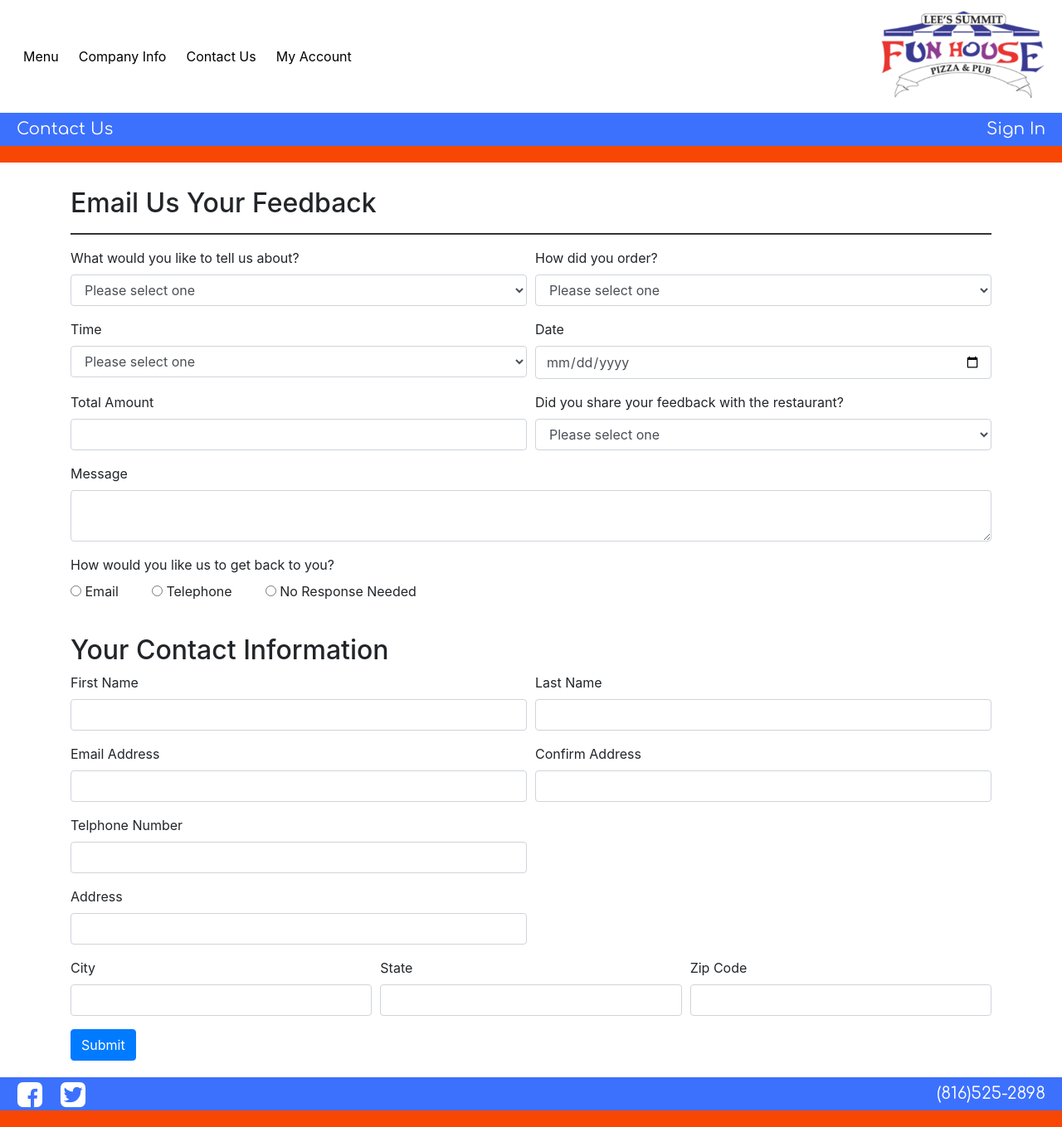
After one commit to brandonrasmussen/capstone-project, a Flask app: page /contact in a window 1280 px wide. The commit adds this page. Shown: the whole page at 83% size. Run offline with Flask 2, Linux system fonts and the light colour scheme; some libraries are stand-ins or nearby versions; some web fonts are replaced.

Commit message:
Completed contact.html with validation, changed padding on forms on contact & signup

```diff
--- a/main.py
+++ b/main.py
@@ -4,10 +4,10 @@ import os
 
 # Flask-WTF
 from flask_wtf import Form
-from wtforms import TextField, PasswordField, validators, HiddenField
-from wtforms import TextAreaField, BooleanField
-from wtforms.validators import Required, EqualTo, Optional
+from wtforms import TextField, PasswordField, validators, HiddenField, TextAreaField, BooleanField, SelectField, DateField, IntegerField, RadioField
+from wtforms.validators import Required, EqualTo, Optional, AnyOf
 from wtforms.validators import Length, email
+from wtforms.fields.html5 import DateField
 
 # Hash Passwords
 from werkzeug.security import generate_password_hash, check_password_hash
@@ -125,7 +125,6 @@ class SignupForm(Form):
             Required('Please provide a phone number')])
     email = TextField('Email Address', validators=[
             Required('Please provide a valid email address'),
-            Length(min=6, message=(u'Email address too short')),
             email(message=(u'That\'s not a valid email address.'))])
     password = PasswordField('Password', validators=[
             Required(),
@@ -134,9 +133,36 @@ class SignupForm(Form):
 # Class for Login WTForm Fields
 class LoginForm(Form):
     email = TextField('Email Address', validators=[
-            Required('Please provide a valid email address')])
+            Required('Please provide a valid email address'),
+            email(message=(u'That\'s not a valid email address.'))])
     password = PasswordField('Password', validators=[
             Required('Please provide a valid password')])
+
+# Class for Contact WTForm Fields
+class ContactForm(Form):
+    tell = SelectField(u'What would you like to tell us about?', choices=[('none', 'Please select one'), ('restaurant', 'Restaurant/Food Experience'), ('site', 'Website'),
+            ('general', 'General Inquiry')], validators =[AnyOf(values=['restaurant', 'site'], message='Please select an option')])
+    order = SelectField(u'How did you order?', choices=[('none', 'Please select one'), ('online', 'Online'), ('phone', 'Telephone'), ('dine', 'Dine-In')],
+    validators =[AnyOf(values=['online', 'phone', 'dine'], message='Please select an option')])
+    time = SelectField(u'Time', choices=[('none', 'Please select one'), ('lunch', 'Lunch (Before 2pm)'), ('midday', 'Midday (2pm-5pm)'), ('dinner', 'Dinner (5pm-8pm'),
+            ('late', 'Late Night (After 8pm)')], validators =[AnyOf(values=['lunch', 'midday', 'dinner', 'late'], message='Please select an option')])
+    date = DateField('Date',format='%m/%d/%Y', validators=[
+            Required("Please select a date")])
+    amount = IntegerField('Total Amount', validators=[Required('Please provide the amount of your order')])
+    share = SelectField(u'Did you share your feedback with the restaurant?', choices=[('none', 'Please select one'), ('yes', 'Yes'), ('no', 'No')],
+    validators =[AnyOf(values=['yes', 'no'], message='Please select an option')])
+    message = TextAreaField('Message', validators=[Required('Please provide a message')])
+    response = RadioField ('How would you like us to get back to you?', choices=[('email', 'Email'), ('phone', 'Telephone'), ('none', 'No Response Needed')])
+    firstName = TextField('First Name', validators=[Required('Please provide your first name')])
+    lastName = TextField('Last Name', validators=[Required('Please provide your last name')])
+    email = TextField('Email Address', validators=[Required('Please provide your email address'),
+    email(message=(u'That\'s not a valid email address.'))])
+    confirmEmail = TextField('Confirm Address', validators=[EqualTo('email', message='Email does not match')])
+    phone = TextField('Telphone Number', validators=[Required('Please provide a telephone number')])
+    address = TextField('Address', validators=[Required('Please provide an address')])
+    city = TextField('City', validators=[Required('Please provide a city')])
+    state = TextField('State', validators=[Required('Please provide a state')])
+    postal = TextField('Zip Code', validators=[Required('Please provide a zip code')])
 
 @app.route('/')
 def homepage():
@@ -144,11 +170,21 @@ def homepage():
 
 @app.route('/menu')
 def menu():
-    return render_template('menu.html')
+    return render_template('menu.html', title='Menu')
 
 @app.route('/companyinfo')
 def info():
     return render_template('companyinfo.html', title='Company Information')
+
+@app.route('/contact', methods=['GET', 'POST'])
+def contact():
+    form = ContactForm()
+
+    if request.method == 'POST':
+        if form.validate() == False:
+            return render_template('contact.html', form=form, title='Contact Us')
+    elif request.method == 'GET':
+        return render_template('contact.html', form=form, title='Contact Us')
 
 @app.route('/signup', methods=['GET', 'POST'])
 def signup():
--- a/templates/base.html
+++ b/templates/base.html
@@ -88,6 +88,24 @@
             margin: 0 30px !important;
         }
 
+        .try {
+            padding: 10px 50px 10px 50px;
+        }
+
+        /* Forms */
+        form ul {
+            list-style:none;
+        }
+
+       form label {
+            margin-right: 40px;
+        }
+
+        .error {
+            color: red;
+            font-style: italic;
+            font-size: small;
+        }
 
         /* Classes and IDs */
         .logo {
--- /dev/null
+++ b/templates/contact.html
@@ -0,0 +1,132 @@
+{% extends "base.html" %}
+
+{% block change_banner %}
+{% if current_user.is_authenticated %}
+    <div class="banner">
+        <p class="left">Contact Us</p>
+        <p class="right">{{ current_user.firstName }} | <a href='/logout'>Log Out</a></p>
+    </div>
+{% else %}
+    <div class="banner">
+        <p class="left">Contact Us</p>
+        <p class="right"><a href="/login">Sign In</a></p>
+    </div>
+{% endif %}
+{% endblock %}
+
+{% block content %}
+<div class='container-fluid'>
+    <div class='container pad-form'>
+    <h2>Email Us Your Feedback</h2>
+    <hr>
+    <form action="/contact" method='POST'>
+        <div class="form-row">
+            <!-- creates special token for current form -->
+            {{ form.hidden_tag() }}
+            <div class="form-group col-md-6 {% if form.tell.errors %} has-error {% endif %}">
+                {{ form.tell.label }}
+                {{ form.tell(class="form-control") }}
+                <span class="error">{{ form.tell.errors[0] }}</span>
+            </div>
+            <div class="form-group col-md-6 {% if form.order.errors %} has-error {% endif %}">
+                {{ form.order.label }}
+                {{ form.order(class="form-control") }}
+                <span class="error">{{ form.order.errors[0] }}</span>
+            </div>
+        </div>
+        <div class="form-row">
+            <div class="form-group col-md-6 {% if form.time.errors %} has-error {% endif %}">
+                {{ form.time.label }}
+                {{ form.time(class="form-control") }}
+                <span class="error">{{ form.time.errors[0] }}</span>
+            </div>
+            <div class="form-group col-md-6 {% if form.date.errors %} has-error {% endif %}">
+                {{ form.date.label }}
+                {{ form.date(class="datepicker form-control") }}
+                <span class="error">{{ form.date.errors[0] }}</span>
+            </div>
+        </div>
+        <div class="form-row">
+            <div class="form-group col-md-6 {% if form.amount.errors %} has-error {% endif %}">
+                {{ form.amount.label }}
+                {{ form.amount(class="form-control") }}
+                <span class="error">{{ form.amount.errors[0] }}</span>
+            </div>
+            <div class="form-group col-md-6 {% if form.share.errors %} has-error {% endif %}">
+                {{ form.share.label }}
+                {{ form.share(class="form-control") }}
+                <span class="error">{{ form.share.errors[0] }}</span>
+            </div>
+        </div>
+        <div class="form-group {% if form.message.errors %} has-error {% endif %}">
+            {{ form.message.label }}
+            {{ form.message(class="form-control") }}
+            <span class="error">{{ form.message.errors[0] }}</span>
+        </div>
+        <div class="form-group {% if form.response.errors %} has-error {% endif %}">
+            {{ form.response.label }}
+            <br>
+            {{ form.response(class="form-check-inline") }}
+            <span class="error">{{ form.response.errors[0] }}</span>
+        </div>
+    <h2>Your Contact Information</h2>
+    <div class="form-row">
+        <div class="form-group col-md-6 {% if form.firstName.errors %} has-error {% endif %}">
+            {{ form.firstName.label }}
+            {{ form.firstName(class="form-control") }}
+            <span class="error">{{ form.firstName.errors[0] }}</span>
+        </div>
+        <div class="form-group col-md-6 {% if form.lastName.errors %} has-error {% endif %}">
+            {{ form.lastName.label }}
+            {{ form.lastName(class="form-control") }}
+            <span class="error">{{ form.lastName.errors[0] }}</span>
+        </div>
+    </div>
+    <div class="form-row">
+        <div class="form-group col-md-6 {% if form.email.errors %} has-error {% endif %}">
+            {{ form.email.label }}
+            {{ form.email(class="form-control") }}
+            <span class="error">{{ form.email.errors[0] }}</span>
+        </div>
+        <div class="form-group col-md-6 {% if form.confirmEmail.errors %} has-error {% endif %}">
+            {{ form.confirmEmail.label }}
+            {{ form.confirmEmail(class="form-control") }}
+            <span class="error">{{ form.confirmEmail.errors[0] }}</span>
+        </div>
+    </div>
+    <div class="form-row">
+        <div class="form-group col-md-6 {% if form.phone.errors %} has-error {% endif %}">
+            {{ form.phone.label }}
+            {{ form.phone(class="form-control") }}
+            <span class="error">{{ form.phone.errors[0] }}</span>
+        </div>
+    </div>
+    <div class="form-row">
+        <div class="form-group col-md-6 {% if form.address.errors %} has-error {% endif %}">
+            {{ form.address.label }}
+            {{ form.address(class="form-control") }}
+            <span class="error">{{ form.address.errors[0] }}</span>
+        </div>
+    </div>
+    <div class="form-row">
+        <div class="form-group col-md-4 {% if form.city.errors %} has-error {% endif %}">
+            {{ form.city.label }}
+            {{ form.city(class="form-control") }}
+            <span class="error">{{ form.city.errors[0] }}</span>
+        </div>
+        <div class="form-group col-md-4 {% if form.state.errors %} has-error {% endif %}">
+            {{ form.state.label }}
+            {{ form.state(class="form-control") }}
+            <span class="error">{{ form.state.errors[0] }}</span>
+        </div>
+        <div class="form-group col-md-4 {% if form.postal.errors %} has-error {% endif %}">
+            {{ form.postal.label }}
+            {{ form.postal(class="form-control") }}
+            <span class="error">{{ form.postal.errors[0] }}</span>
+        </div>
+    </div>
+    <button type="submit" class="btn btn-primary">Submit</button>
+</div>
+</div>
+
+{% endblock %}
```
Also changed, not shown: templates/login.html (+4 -4 lines), templates/signup.html (+23 -20 lines).
